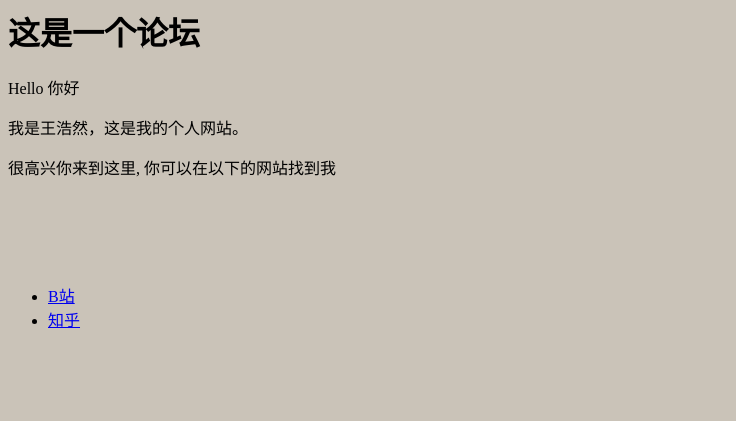
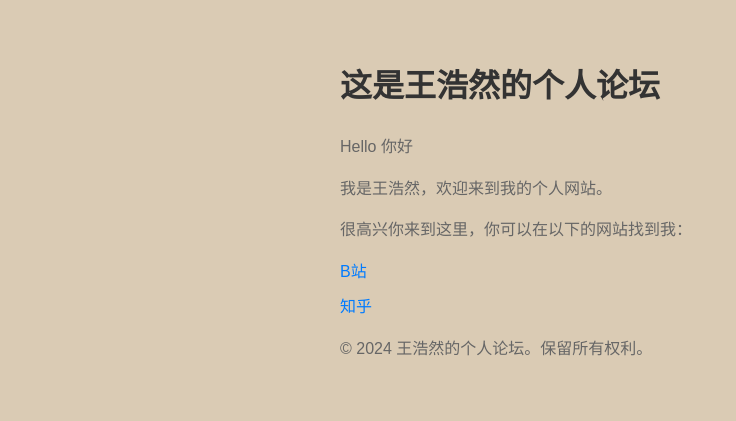
Before and after one commit to Whorana/Whorana.github.io, a plain HTML site: page index.html in a window 1280 px wide. Shown: the whole page, without its empty margins (0-736 px from the left). Drawn offline with Linux system fonts and the light colour scheme.

Commit message:
Update index.html

```diff
--- a/index.html
+++ b/index.html
@@ -1,14 +1,55 @@
-<body bgcolor="#CAC3B8">
-<h1>这是一个论坛</h1>
-<p>Hello 你好</p>
-<p>我是王浩然，这是我的个人网站。 </p>
-<p>很高兴你来到这里, 你可以在以下的网站找到我</p>
-<br>
-<br>
-<br>
-<br>
-<ul>
-  <li> <a href="https://space.bilibili.com/107935685?spm_id_from=333.1007.0.0">B站</a> </li>
-  <li> <a href="https://www.zhihu.com/people/wang-hao-ran-96-81">知乎</a> </li>
-</ul>
-</body bgcolor="#DACBB4">
+<!DOCTYPE html>
+<html lang="zh-CN">
+<head>
+    <meta charset="UTF-8">
+    <meta name="viewport" content="width=device-width, initial-scale=1.0">
+    <title>王浩然的个人论坛</title>
+    <style>
+        body {
+            font-family: Arial, sans-serif;
+            background-color: #DACBB4; /* 设置页面背景颜色 */
+            color: #333; /* 设置文本颜色 */
+            line-height: 1.6;
+            margin: 20px;
+            max-width: 600px;
+            margin-left: auto;
+            margin-right: auto;
+            padding: 20px;
+        }
+        h1 {
+            color: #333;
+        }
+        p {
+            color: #666;
+        }
+        ul {
+            list-style-type: none; /* 去除列表默认样式 */
+            padding: 0;
+        }
+        li {
+            margin-bottom: 10px;
+        }
+        a {
+            color: #007bff;
+            text-decoration: none;
+        }
+        a:hover {
+            text-decoration: underline;
+        }
+    </style>
+</head>
+<body>
+    <h1>这是王浩然的个人论坛</h1>
+    <p>Hello 你好</p>
+    <p>我是王浩然，欢迎来到我的个人网站。</p>
+    <p>很高兴你来到这里，你可以在以下的网站找到我：</p>
+    <ul>
+        <li><a href="https://space.bilibili.com/107935685?spm_id_from=333.1007.0.0">B站</a></li>
+        <li><a href="https://www.zhihu.com/people/wang-hao-ran-96-81">知乎</a></li>
+        <!-- 添加其他社交媒体链接 -->
+    </ul>
+    <footer>
+        <p>&copy; 2024 王浩然的个人论坛。保留所有权利。</p>
+    </footer>
+</body>
+</html>
```
